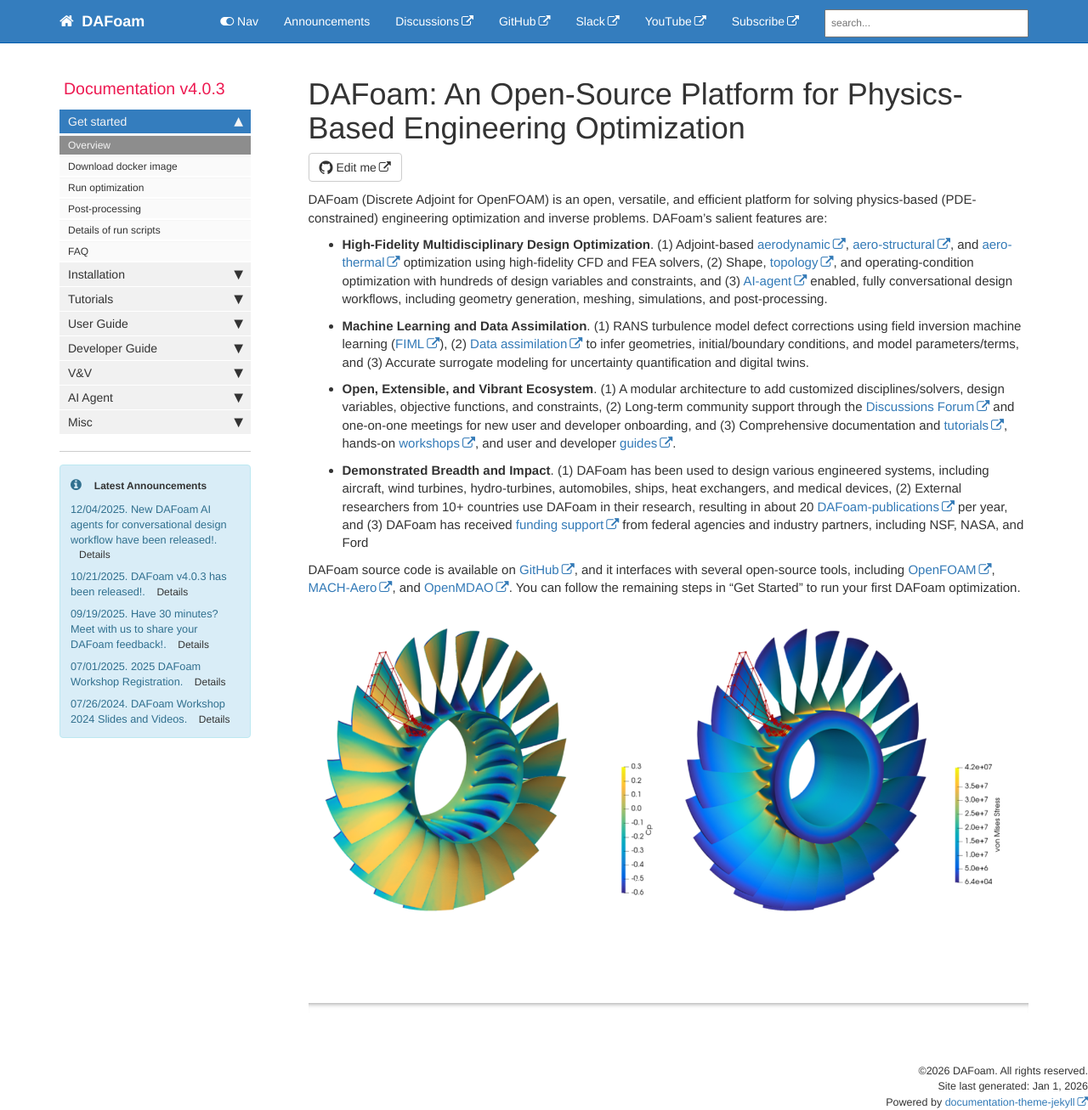
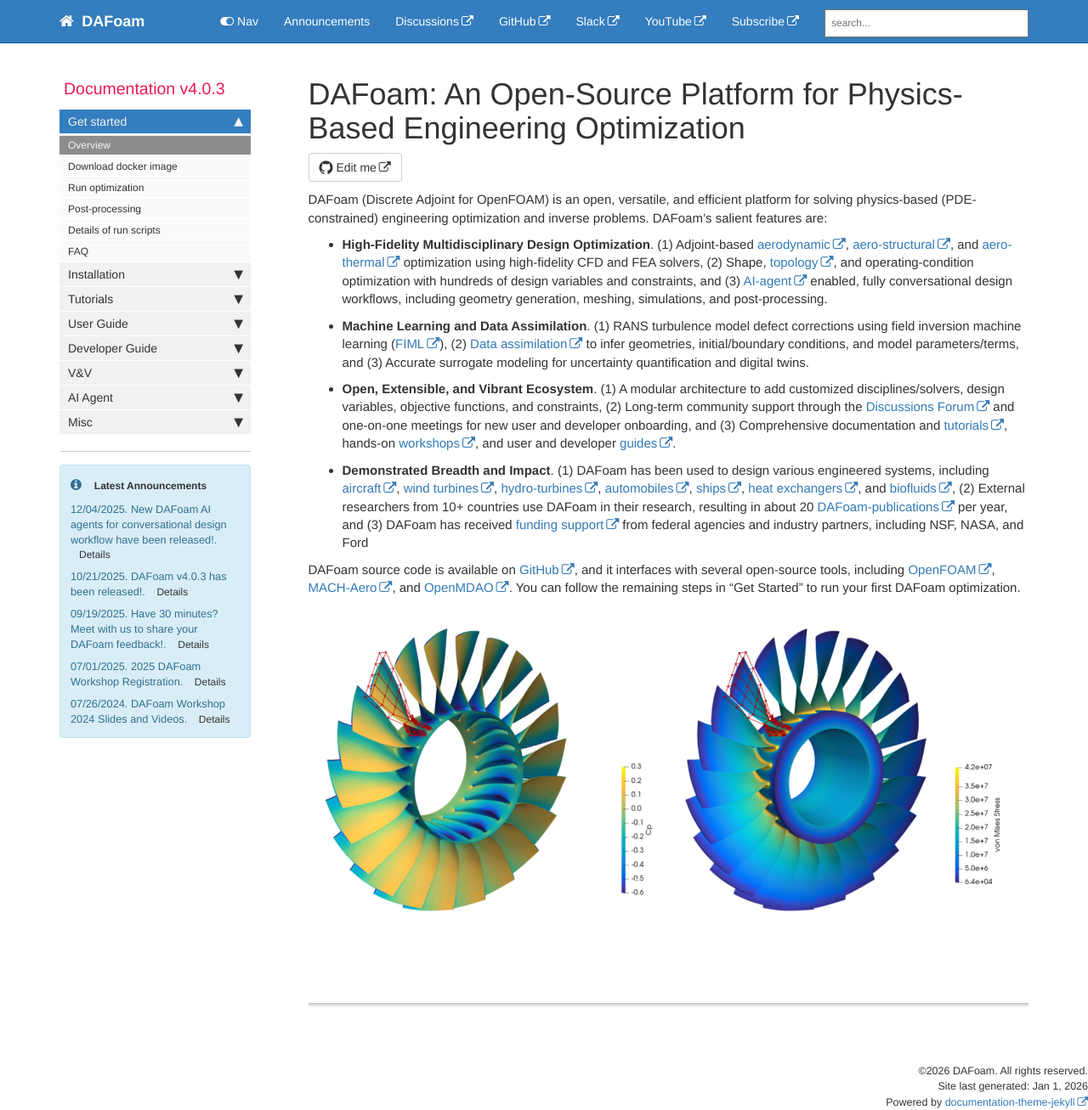
Before and after one commit to DAFoam/DAFoam.github.io, a Jekyll site: the page built from index.md, in a window 1280 px wide and 1307 px high. Shown: the whole window at 85% size. Built offline with Jekyll 4.4.1, drawn with Linux system fonts in a browser that asks for light colours; comment, search, counter and statistics services are not loaded.

Commit message:
content update

```diff
--- a/index.md
+++ b/index.md
@@ -14,7 +14,7 @@ DAFoam (Discrete Adjoint for OpenFOAM) is an open, versatile, and efficient plat
 
 - **Open, Extensible, and Vibrant Ecosystem**. (1) A modular architecture to add customized disciplines/solvers, design variables, objective functions, and constraints, (2) Long-term community support through the [Discussions Forum](https://github.com/mdolab/dafoam/discussions) and one-on-one meetings for new user and developer onboarding, and (3) Comprehensive documentation and [tutorials](https://dafoam.github.io/tutorials-overview.html), hands-on [workshops](https://dafoam.github.io/workshops.html), and user and developer [guides](https://dafoam.github.io/user-guide-overview.html).
 
-- **Demonstrated Breadth and Impact**. (1) DAFoam has been used to design various engineered systems, including aircraft, wind turbines, hydro-turbines, automobiles, ships, heat exchangers, and medical devices, (2) External researchers from 10+ countries use DAFoam in their research, resulting in about 20 [DAFoam-publications](https://dafoam.github.io/publications.html) per year, and (3) DAFoam has received [funding support](https://dafoam.github.io/acknowledgement.html) from federal agencies and industry partners, including NSF, NASA, and Ford
+- **Demonstrated Breadth and Impact**. (1) DAFoam has been used to design various engineered systems, including [aircraft](https://doi.org/10.1016/j.ast.2022.107876), [wind turbines](https://doi.org/10.3390/pr12010022), [hydro-turbines](https://www.nature.com/articles/s41598-023-43724-4), [automobiles](https://doi.org/10.1016/j.compfluid.2018.04.012), [ships](https://doi.org/10.1016/j.compfluid.2019.104259), [heat exchangers](https://doi.org/10.1016/j.ijheatmasstransfer.2019.05.075), and [biofluids](https://www.nature.com/articles/s41598-024-74091-3), (2) External researchers from 10+ countries use DAFoam in their research, resulting in about 20 [DAFoam-publications](https://dafoam.github.io/publications.html) per year, and (3) DAFoam has received [funding support](https://dafoam.github.io/acknowledgement.html) from federal agencies and industry partners, including NSF, NASA, and Ford
 
 DAFoam source code is available on [GitHub](https://github.com/mdolab/dafoam), and it interfaces with several open-source tools, including [OpenFOAM](https://www.openfoam.com), [MACH-Aero](https://mdolab-mach-aero.readthedocs-hosted.com/en/latest/index.html), and [OpenMDAO](https://openmdao.org). You can follow the remaining steps in "Get Started" to run your first DAFoam optimization.
 
```
